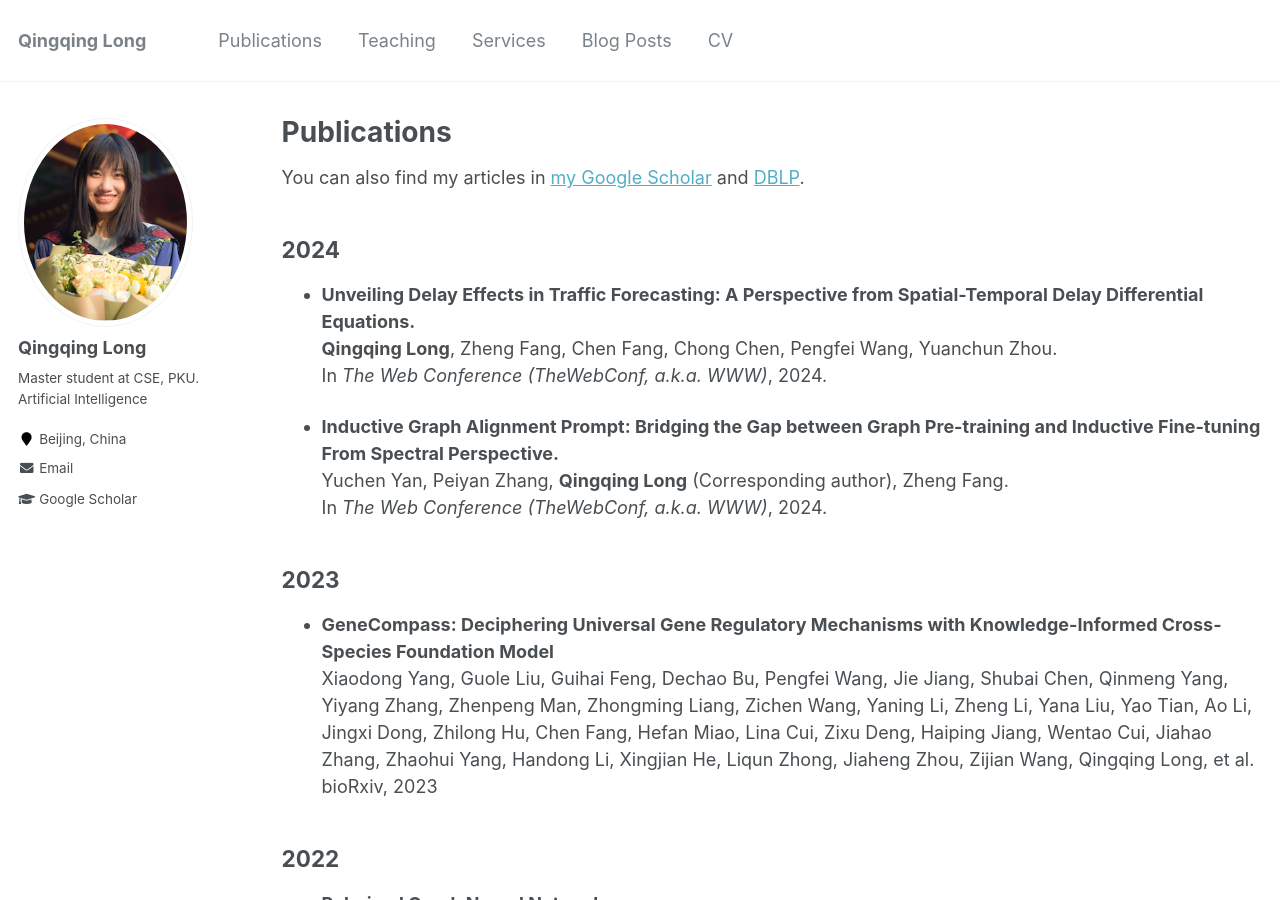
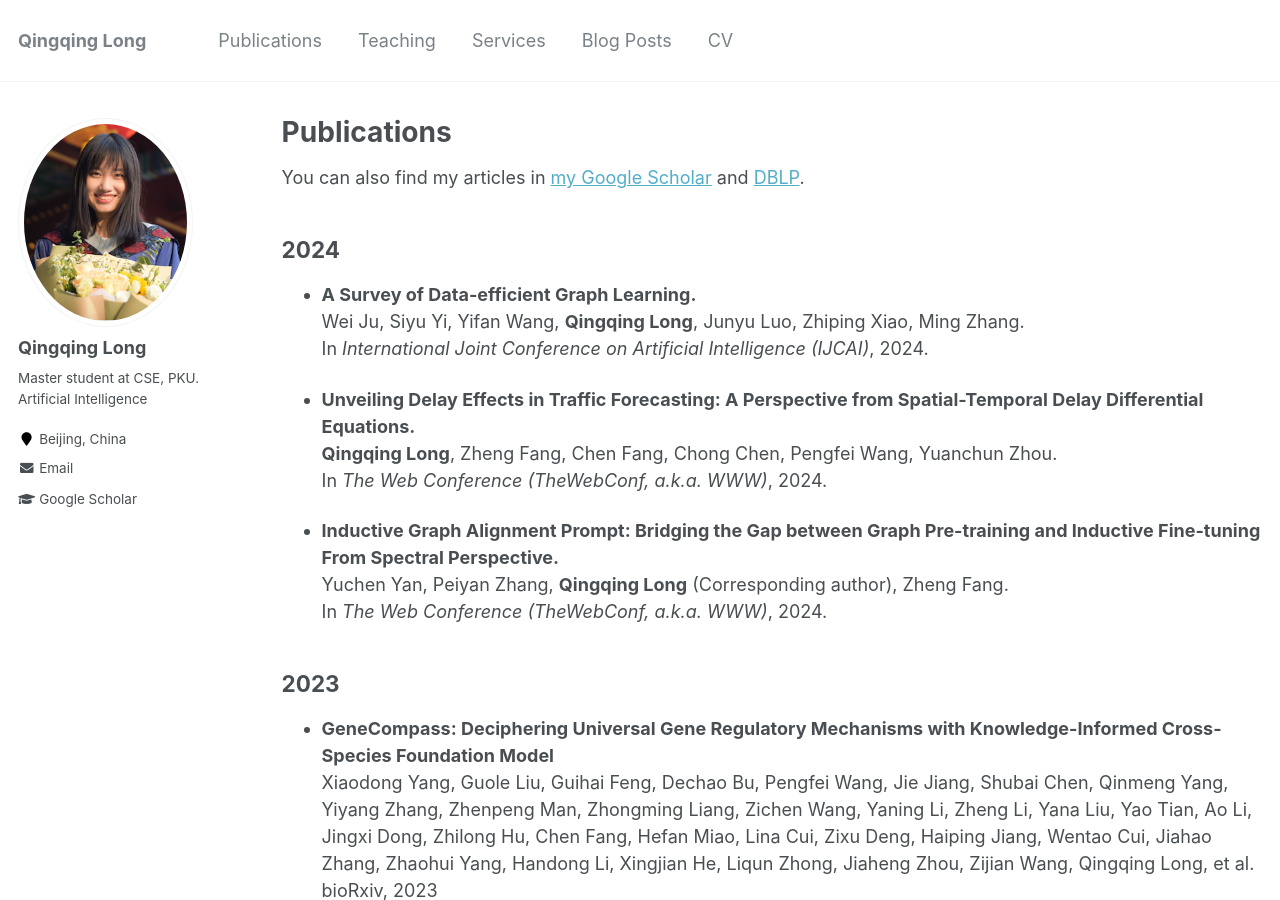
Before and after one commit to YimiAChack/YimiAChack.github.io, a Jekyll site: the page built from _pages/publications.md, in a window 1280 px wide and 900 px high. Built offline with Jekyll 4.4.1, drawn with Linux system fonts in a browser that asks for light colours.

Commit message:
Update publications.md

```diff
--- a/_pages/publications.md
+++ b/_pages/publications.md
@@ -7,6 +7,10 @@ author_profile: true
 
 You can also find my articles in [my Google Scholar](https://scholar.google.com/citations?user=283USTgAAAAJ&hl=zh-CN&oi=ao) and [DBLP](https://dblp.org/pid/251/9514.html). <br>
 ## 2024
+* **A Survey of Data-efficient Graph Learning.** <br>
+Wei Ju, Siyu Yi, Yifan Wang, **Qingqing Long**, Junyu Luo, Zhiping Xiao, Ming Zhang.  <br>In *International Joint Conference on Artificial Intelligence (IJCAI)*, 2024.
+
+
 * **Unveiling Delay Effects in Traffic Forecasting: A Perspective from Spatial-Temporal Delay Differential Equations.** <br>
 **Qingqing Long**, Zheng Fang, Chen Fang, Chong Chen, Pengfei Wang, Yuanchun Zhou.  <br>In *The Web Conference (TheWebConf, a.k.a. WWW)*, 2024.
 
```
